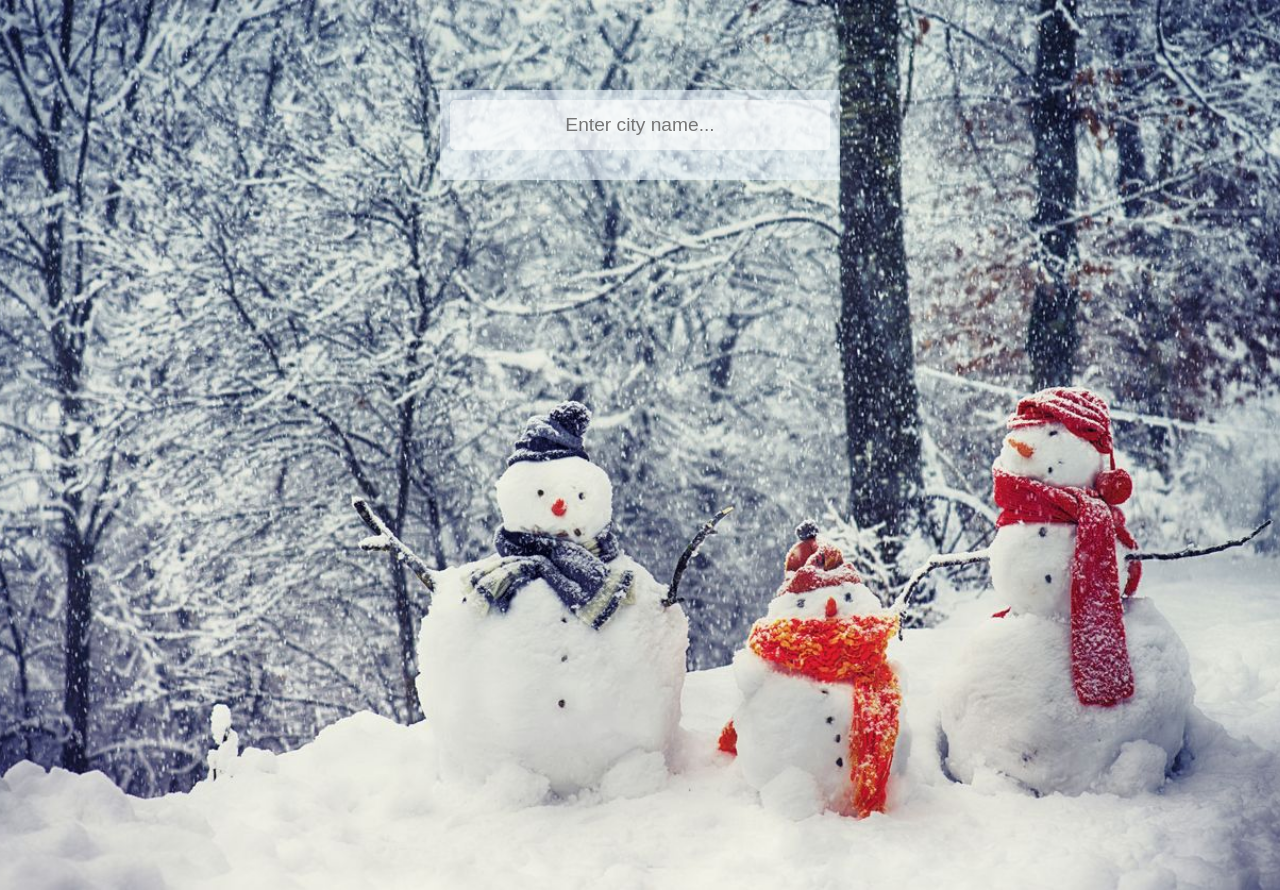
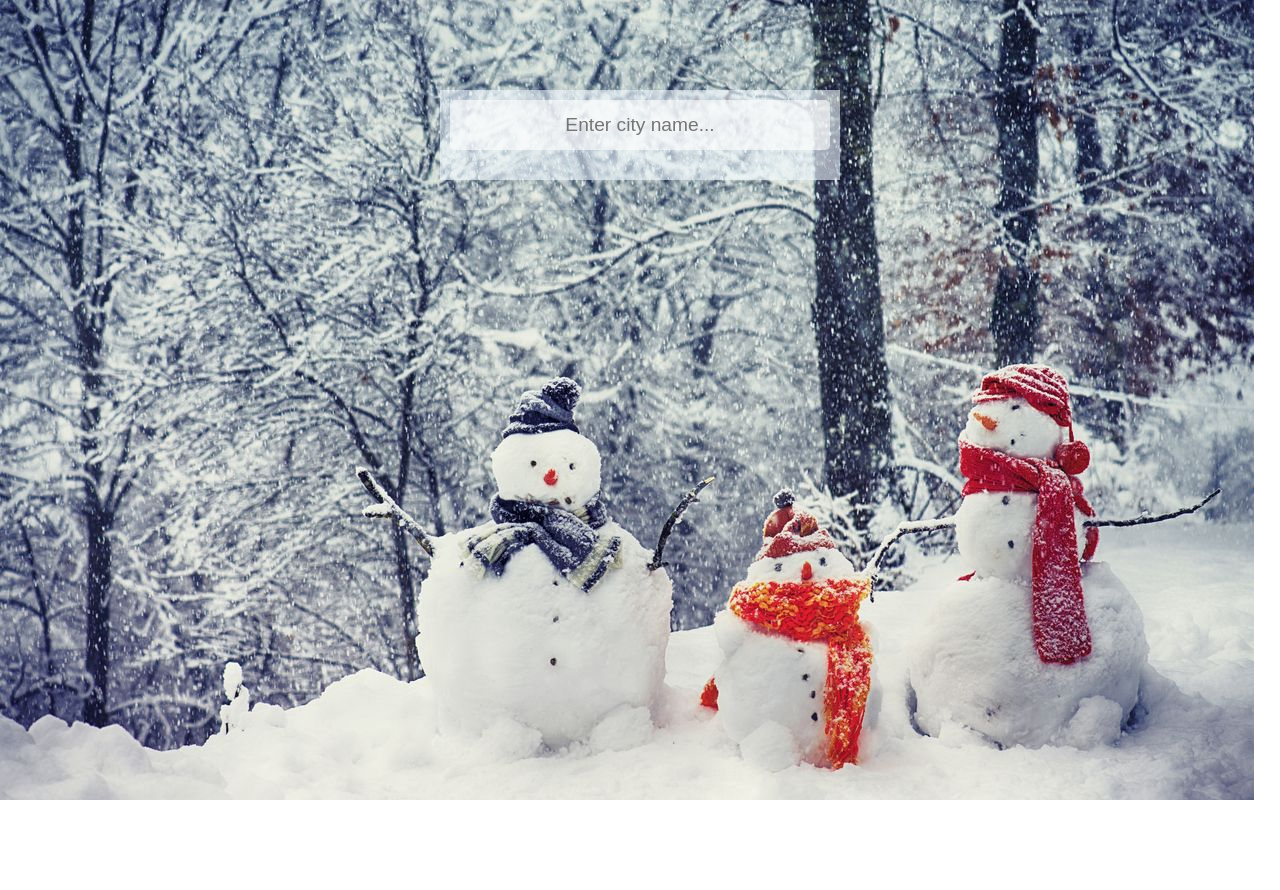
Before and after one commit to AryanSinghIIIT/Weather-app, a plain HTML site: page index.html in a window 1280 px wide. After the commit the page ends 800 px from the top, so only its background shows below. Drawn offline with Linux system fonts and the light colour scheme.

Commit message:
Update style.css

```diff
--- a/style.css
+++ b/style.css
@@ -8,12 +8,11 @@
 
 body {
     background-image: url('photo/snow.jpg');
-    height: 100vh;
-    overflow: hidden;
     background-repeat: no-repeat;
-    background-position: top center;
+    display: flex;
+    justify-content: center;
+    align-items: center;
     font-family: Arial, Helvetica, sans-serif;
-    background-size: cover;
 }
 
 .app-main {
```
